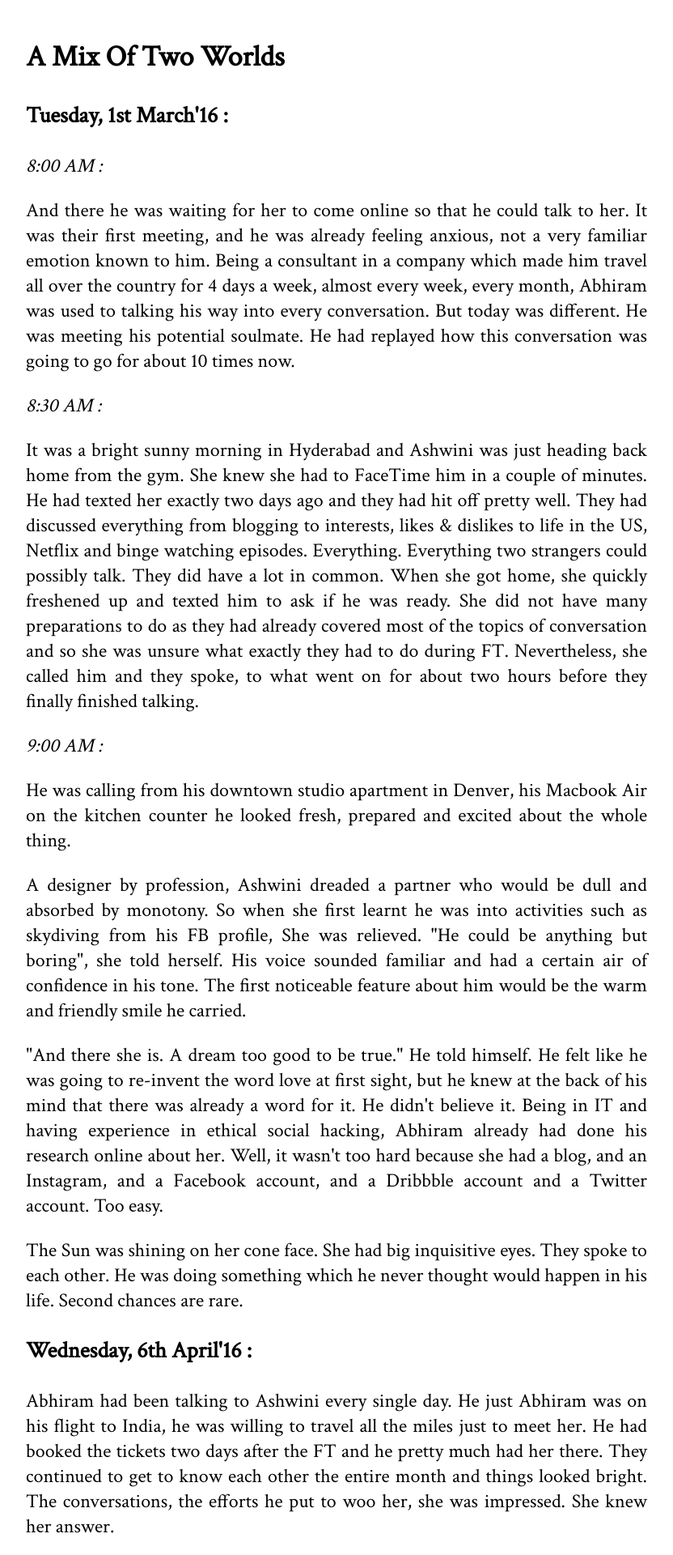
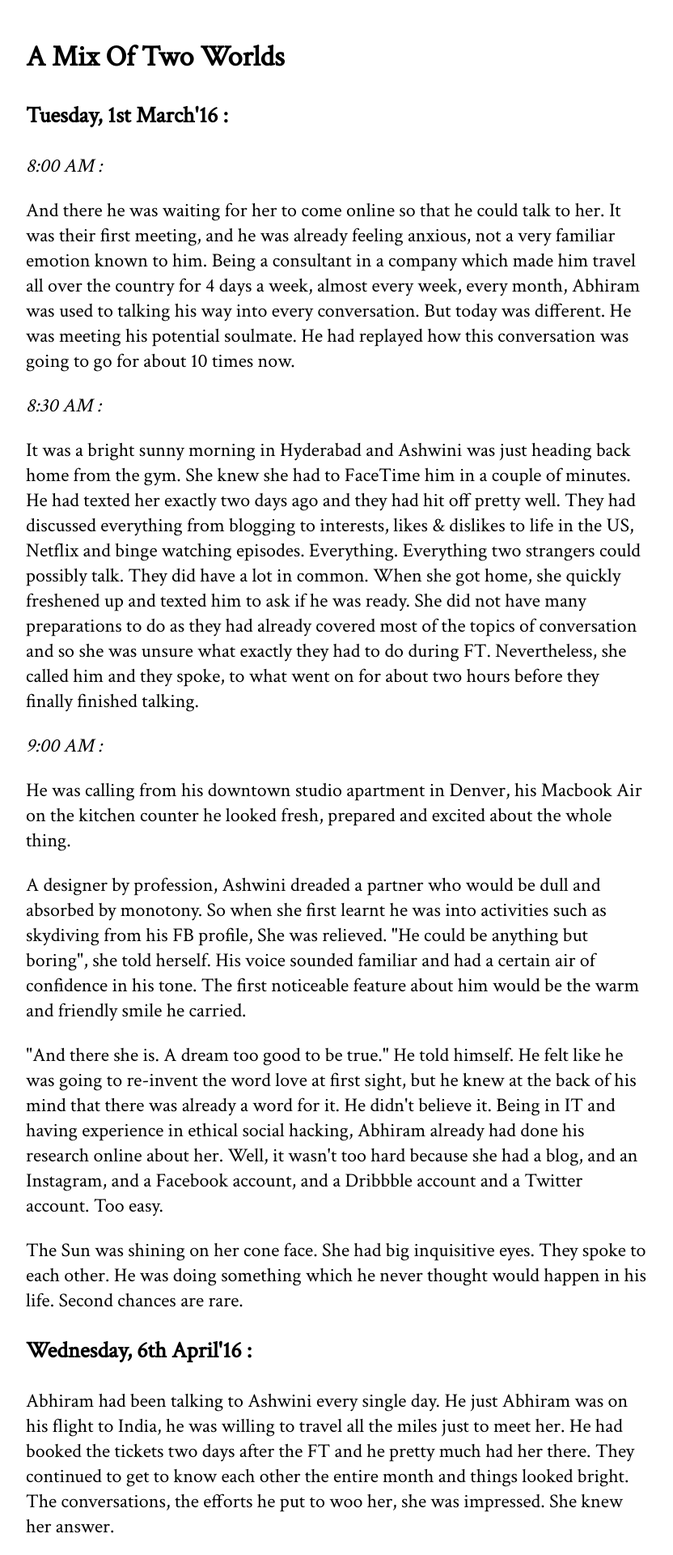
Before and after one commit to arjunnn/aplusa, a PHP site: page /index.html in a window 1280 px wide. Shown: the part 1008-2928 px from the top of the page at 81% size, without its empty margins (224-1056 px from the left). Run offline with PHP 8.4, Linux system fonts and the light colour scheme; some web fonts are replaced.

Commit message:
removed text justification in our story

```diff
--- a/css/main.css
+++ b/css/main.css
@@ -91,7 +91,7 @@ menu {
 .story-content {
   font-family: 'Crimson Text';
   font-size: 1.5em;
-  text-align: justify;
+  /*text-align: justify;*/
 }
 /* ----------- iPad 3 and 4 ----------- */
 /* Portrait and Landscape */
```
